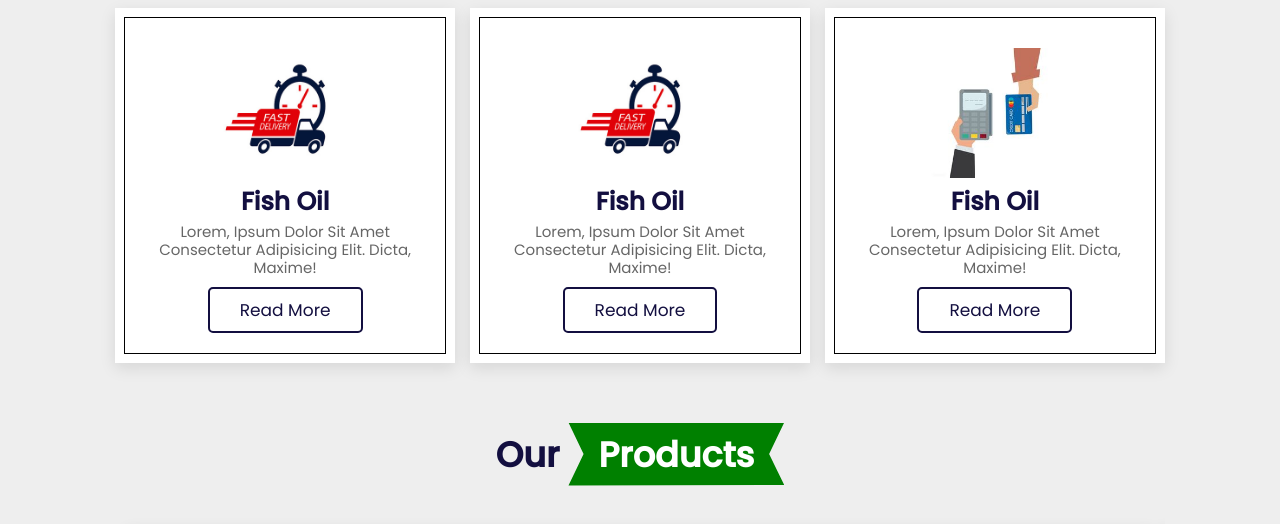
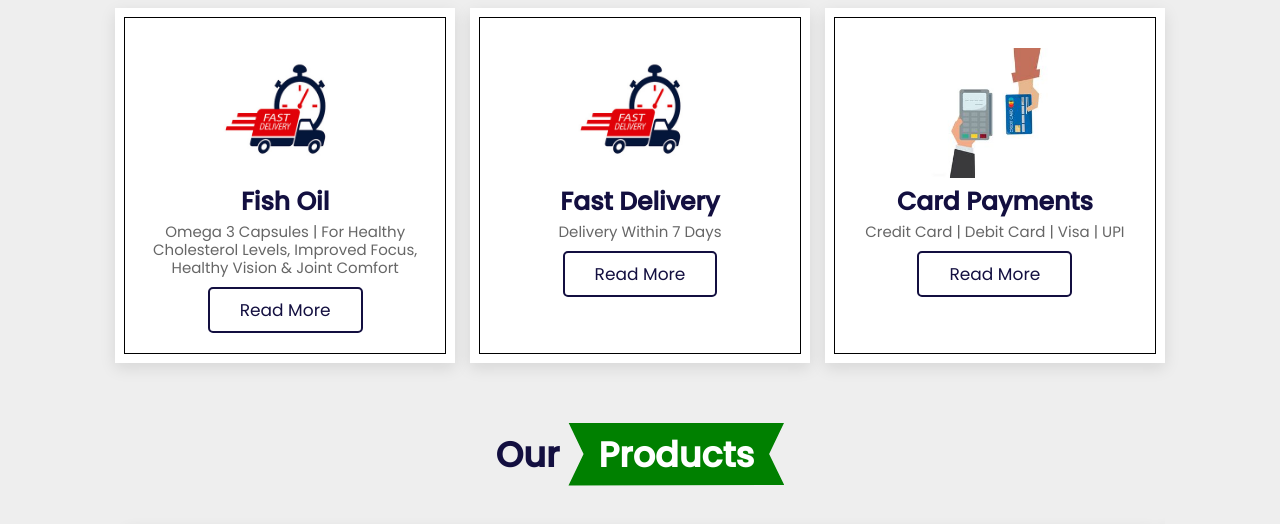
Before and after one commit to shreyas1331/SupplementStore, a website: page public/home.html in a window 1280 px wide. Shown: the part 547-1071 px from the top of the page. Drawn offline with nearby package versions, Linux system fonts and the light colour scheme.

Commit message:
updation

```diff
--- a/public/home.html
+++ b/public/home.html
@@ -63,7 +63,7 @@
                     <span class="quantity">Qty : 1</span>
                 </div>
             </div>
-            <div class="total"> total : 18.97/-</div>
+            <div class="total"> total :$18.97/-</div>
             <a href="#" class="btn">Checkout</a>
 
         </div>
@@ -100,19 +100,19 @@
         <div class="box">
             <img src="image/fast-delivery.jpg" alt="">
             <h3>fish oil</h3>
-            <p>Lorem, ipsum dolor sit amet consectetur adipisicing elit. Dicta, maxime!</p>
+            <p>Omega 3 Capsules | For Healthy Cholesterol Levels, Improved Focus, Healthy Vision & Joint Comfort</p>
             <a href="#" class="btn">read more</a>
         </div>
         <div class="box">
             <img src="image/fast-delivery.jpg" alt="">
-            <h3>fish oil</h3>
-            <p>Lorem, ipsum dolor sit amet consectetur adipisicing elit. Dicta, maxime!</p>
+            <h3>Fast Delivery</h3>
+            <p>Delivery within 7 days</p>
             <a href="#" class="btn">read more</a>
         </div>
         <div class="box">
             <img src="image/card-pay.jpg" alt="">
-            <h3>fish oil</h3>
-            <p>Lorem, ipsum dolor sit amet consectetur adipisicing elit. Dicta, maxime!</p>
+            <h3>Card Payments</h3>
+            <p>Credit Card | Debit Card | Visa | UPI</p>
             <a href="#" class="btn">read more</a>
         </div>
     </div>
```
Also changed, not shown: app.js (+4 -3 lines).
